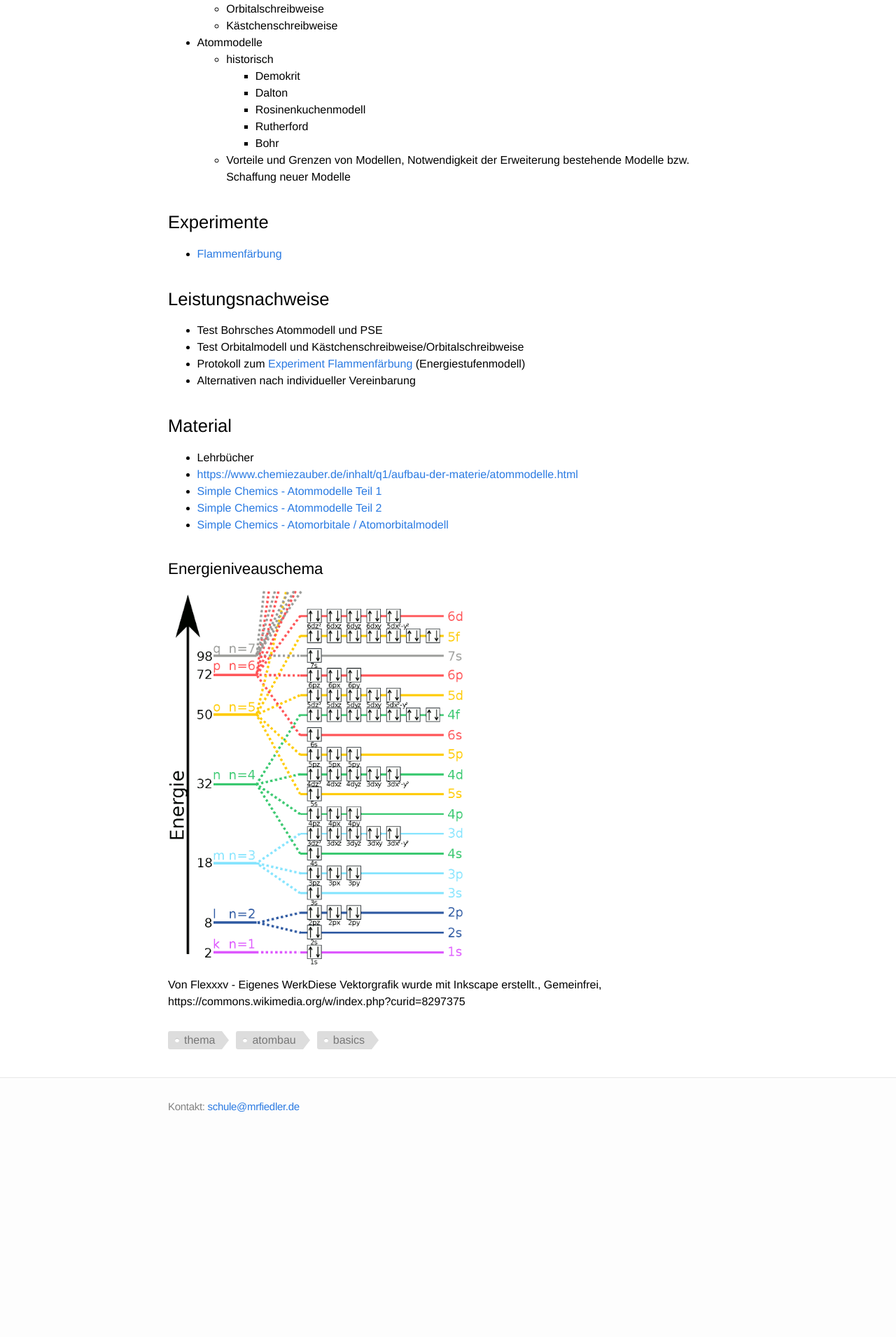
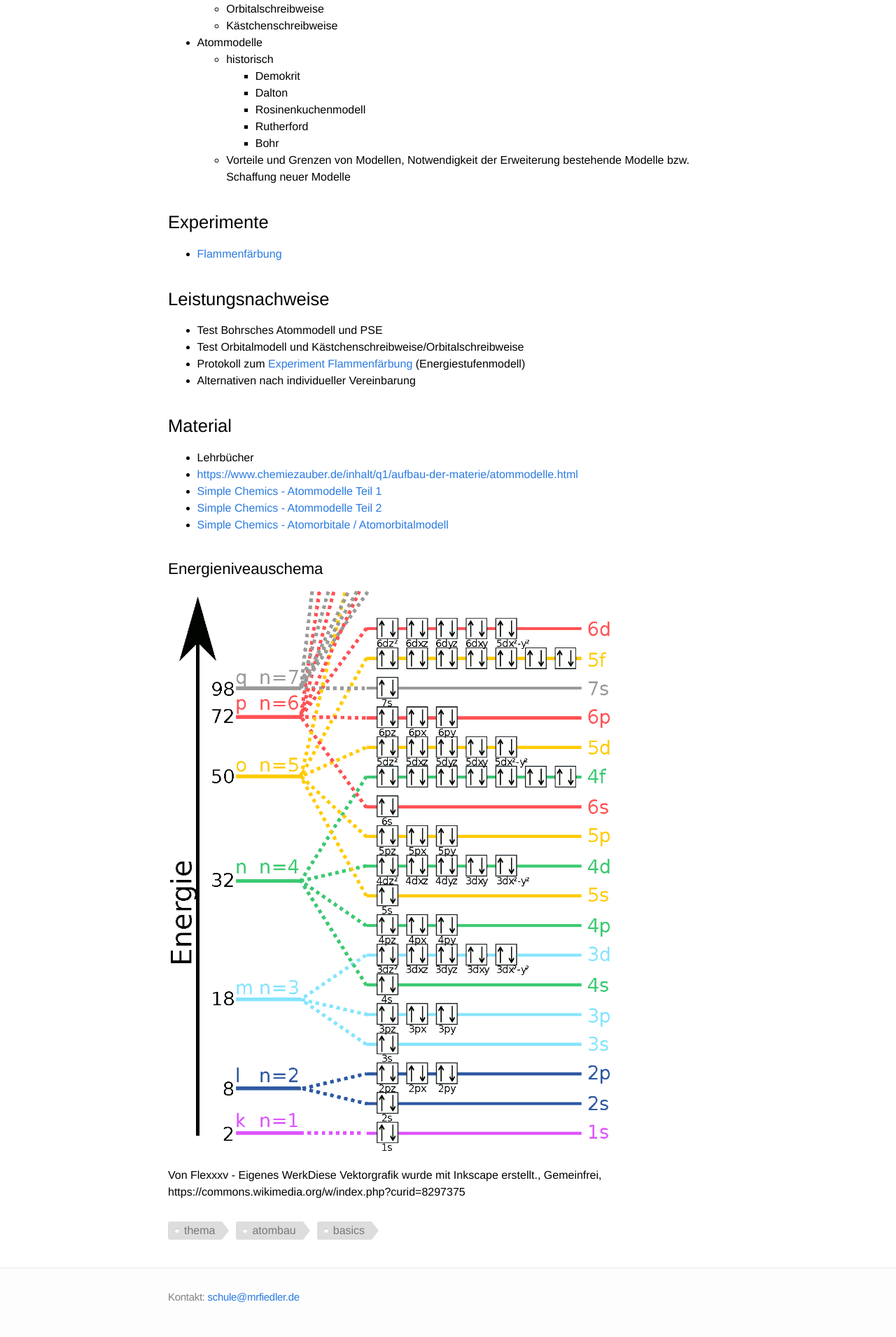
Before and after one commit to chemie-oberstufe/chemie-oberstufe.github.io, a Jekyll site: the page built from themen/atommodelle.md, in a window 1280 px wide. Shown: the part 1309-3219 px from the top of the page at 70% size. Built offline with Jekyll 4.4.1, drawn with Linux system fonts in a browser that asks for light colours; before the commit the page ends 2947 px from its top, so only the background shows below that.

Commit message:
bigger image

```diff
--- a/themen/atommodelle.md
+++ b/themen/atommodelle.md
@@ -76,4 +76,4 @@ Die menschliche Vorstellung vom Atom jedoch, hat sich über die Jahrhunderte sta
 - [Simple Chemics - Atomorbitale / Atomorbitalmodell](https://www.youtube.com/watch?v=Pw-MeI_kK-0)
 
 ### Energieniveauschema
-{% include figure name="energieniveauschema.png" alt="Allgemeines Energieniveauschema" caption="Von Flexxxv - Eigenes WerkDiese Vektorgrafik wurde mit Inkscape erstellt., Gemeinfrei, https://commons.wikimedia.org/w/index.php?curid=8297375" width="500px" %}
+{% include figure name="energieniveauschema.png" alt="Allgemeines Energieniveauschema" caption="Von Flexxxv - Eigenes WerkDiese Vektorgrafik wurde mit Inkscape erstellt., Gemeinfrei, https://commons.wikimedia.org/w/index.php?curid=8297375" width="750px" %}
```
